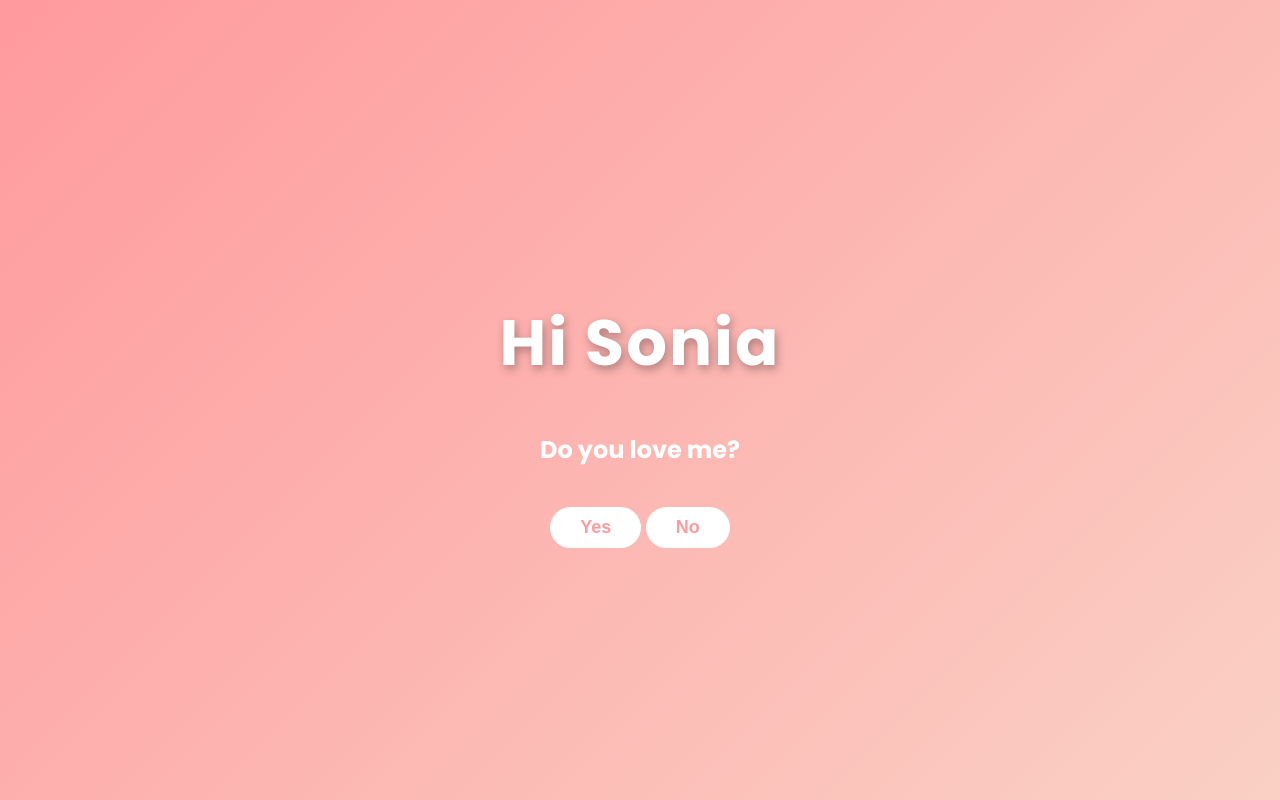
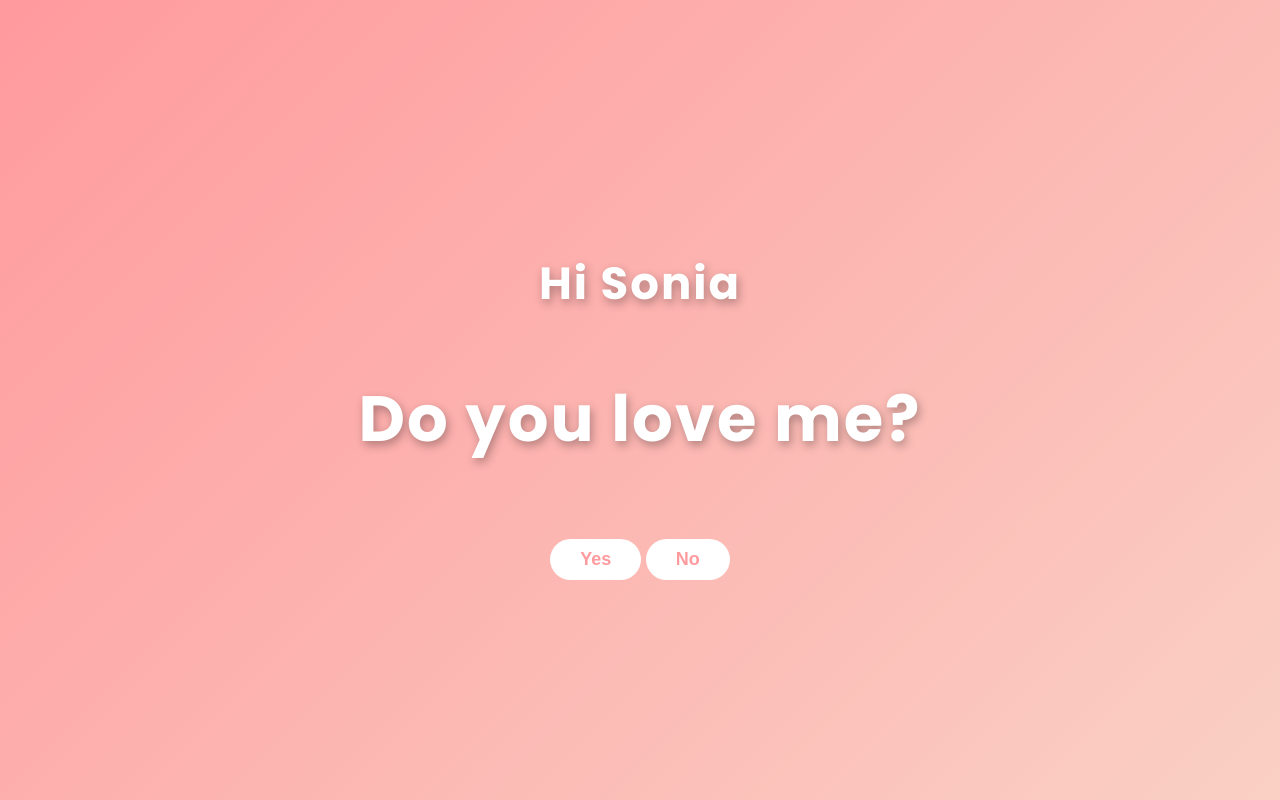
Before and after one commit to srishanth1185/my-website, a plain HTML site: page index.html in a window 1280 px wide. Drawn offline with Linux system fonts and the light colour scheme.

Commit message:
Update style.css

```diff
--- a/style.css
+++ b/style.css
@@ -16,12 +16,17 @@ body {
 }
 
 h1 {
+    font-size: 45px;
+    font-weight: 600;
+    text-shadow: 2px 4px 10px rgba(0, 0, 0, 0.3);
+    letter-spacing: 2px;
+}
+h2 {
     font-size: 64px;
     font-weight: 700;
     text-shadow: 2px 4px 10px rgba(0, 0, 0, 0.3);
     letter-spacing: 2px;
 }
-
 button {
     margin-top: 20px;
     padding: 10px 30px;
```
